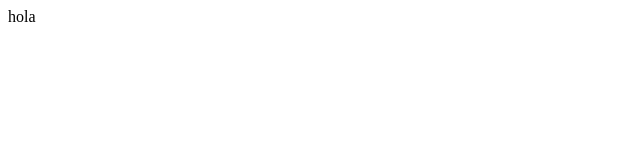
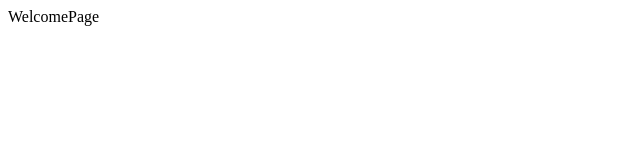
Before and after one commit to WSmithDR/HardwareMarketApp-Front, a React (Vite) app: page / in a window 1280 px wide. Shown: the top 160 px of the page, without its empty margins (0-640 px from the left). Built offline with nearby package versions, Linux system fonts and the light colour scheme.

Commit message:
routes config

```diff
--- a/package.json
+++ b/package.json
@@ -12,7 +12,8 @@
   "dependencies": {
     "react": "^18.2.0",
     "react-dom": "^18.2.0",
-    "react-redux": "^9.1.0"
+    "react-redux": "^9.1.0",
+    "react-router-dom": "^6.21.2"
   },
   "devDependencies": {
     "@types/react": "^18.2.43",
--- a/src/App.jsx
+++ b/src/App.jsx
@@ -1,3 +1,4 @@
+import Routes from "./routes/Routes"
 
 
 function App() {
@@ -5,7 +6,7 @@ function App() {
 
   return (
     <>
-     hola
+     <Routes/>
     </>
   )
 }
--- a/src/main.jsx
+++ b/src/main.jsx
@@ -1,9 +1,10 @@
 import React from 'react'
 import ReactDOM from 'react-dom/client'
 import App from './App.jsx'
-
+import { BrowserRouter } from 'react-router-dom'
 ReactDOM.createRoot(document.getElementById('root')).render(
-
+    <BrowserRouter>
     <App />
+    </BrowserRouter>
 
 )
--- a/src/routes/Routes.jsx
+++ b/src/routes/Routes.jsx
@@ -0,0 +1,17 @@
+import React from 'react'
+import { Routes as HardWareRoutes  , Route} from 'react-router'
+import WelcomePage from '../pages/welcomePage/WelcomePage'
+
+const Routes = () => {
+  return (
+   <>
+   <HardWareRoutes>
+    <Route path='/' element = {<WelcomePage/>}></Route>
+    <Route path= "/startPage" ></Route>
+   </HardWareRoutes>
+
+   </>
+  )
+}
+
+export default Routes
```
Also changed, not shown: 1 other file (tests, documents, lock files or other folders).
